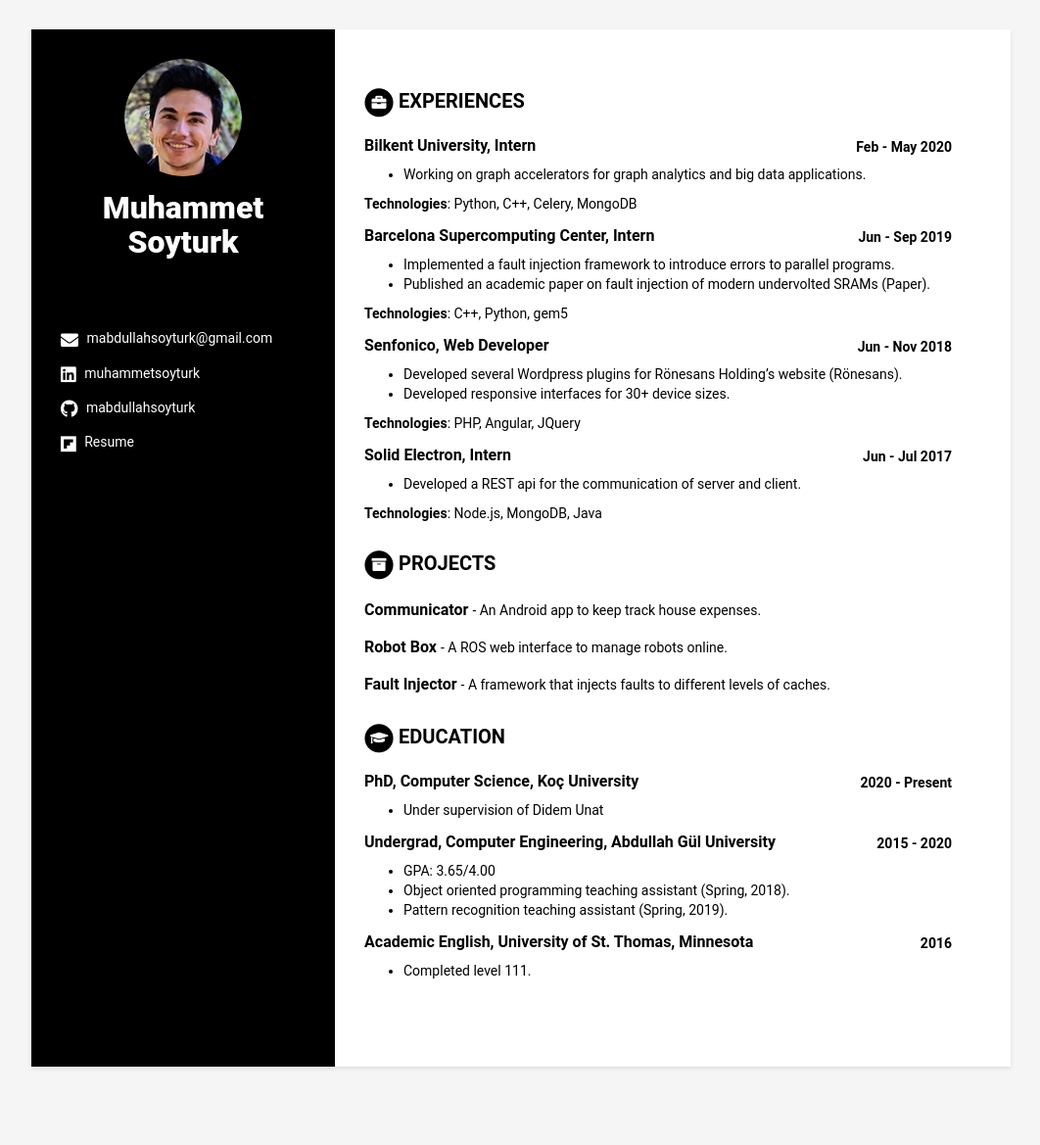
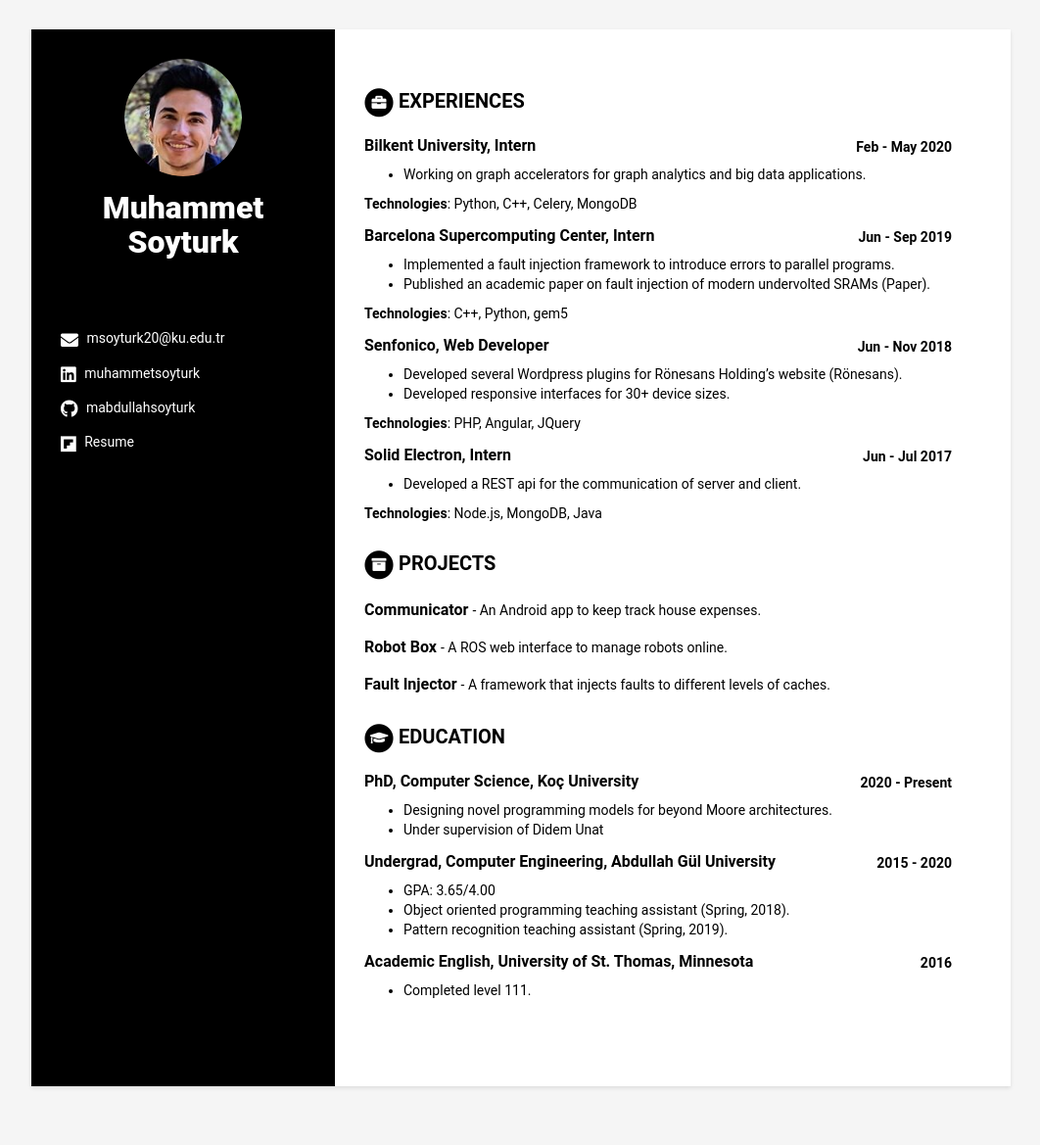
Before and after one commit to mabdullahsoyturk/mabdullahsoyturk.github.io, a Jekyll site: the page built from index.html, in a window 1280 px wide. Shown: the whole page at 98% size, without its empty margins (108-1170 px from the left). Built offline with Jekyll 4.4.1, drawn with Linux system fonts in a browser that asks for light colours.

Commit message:
update email

```diff
--- a/_data/data.yml
+++ b/_data/data.yml
@@ -6,7 +6,7 @@
     avatar: profile.png
 
     # Sidebar links
-    email: mabdullahsoyturk@gmail.com
+    email: msoyturk20@ku.edu.tr
     linkedin: muhammetsoyturk
     github: mabdullahsoyturk
     resume: Resume
@@ -15,6 +15,7 @@
     - title: PhD, Computer Science, Koç University
       time: 2020 - Present
       details: |
+          - Designing novel programming models for beyond Moore architectures.
           - Under supervision of [Didem Unat](http://home.ku.edu.tr/~dunat/)
     - title: Undergrad, Computer Engineering, Abdullah Gül University
       time: 2015 - 2020
```
